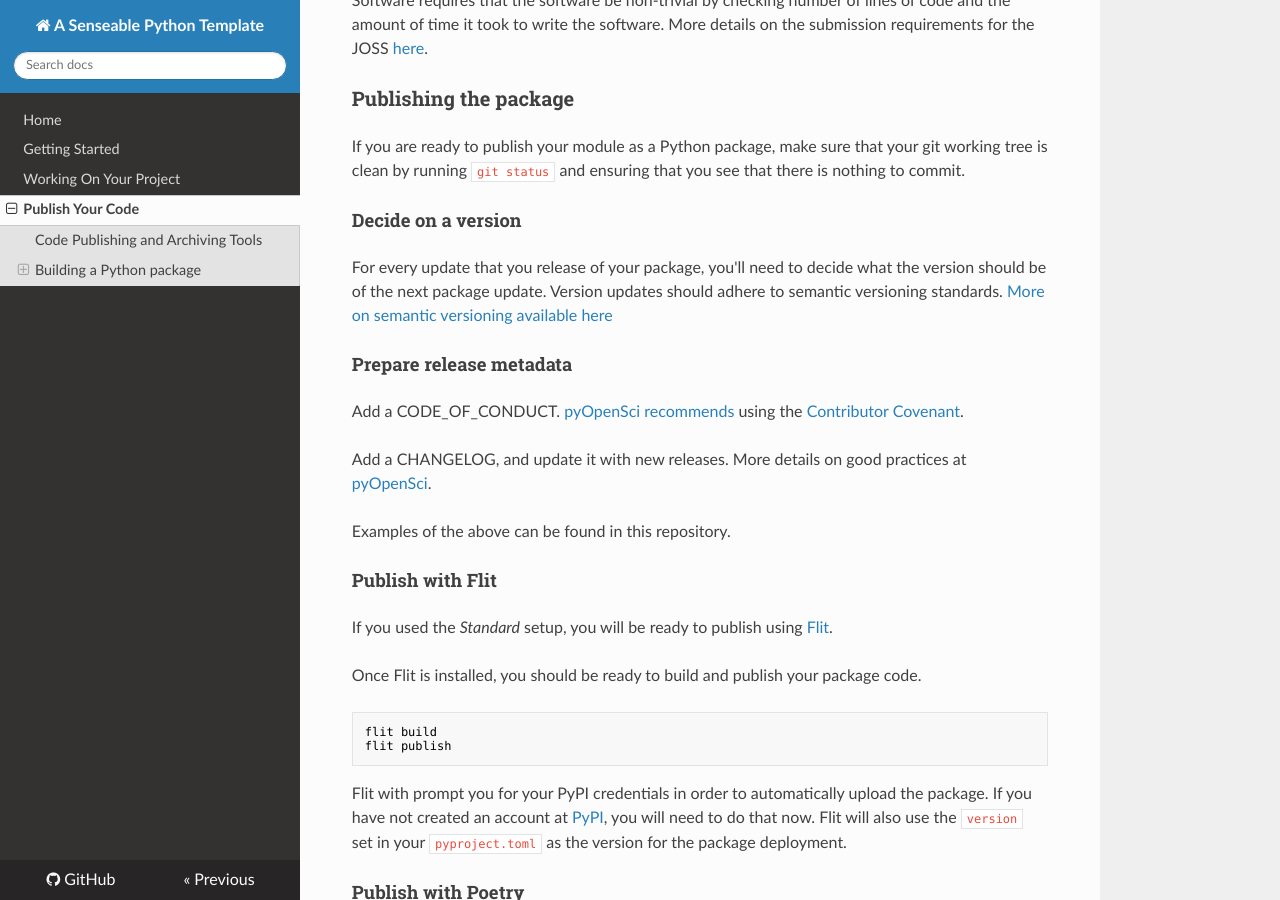
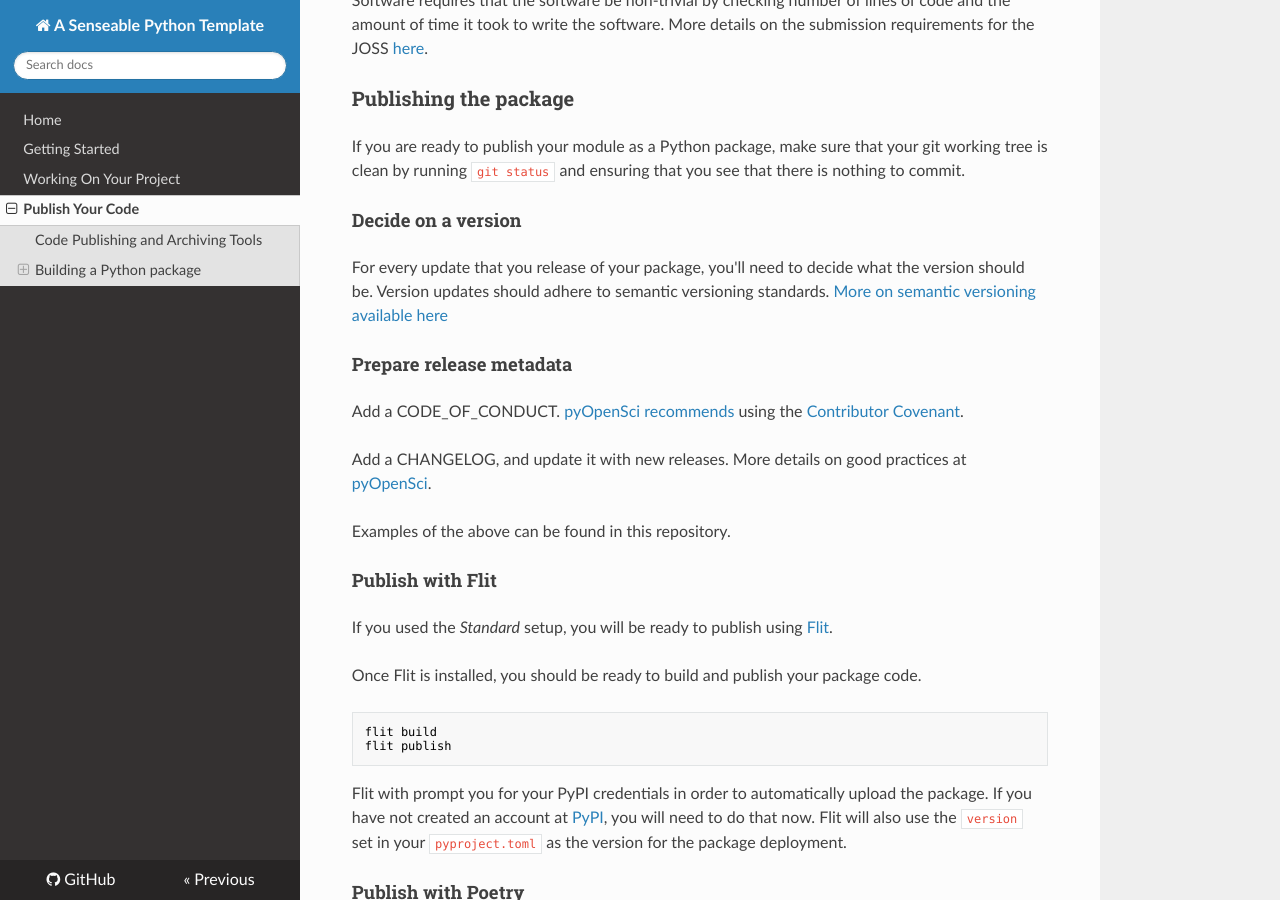
Before and after one commit to daydemir/senseable-python-template, an MkDocs documentation site: the page built from docs/publish-your-code.md, in a window 1280 px wide and 900 px high, scrolled down 1037 px. Built offline with MkDocs 1.6.1, drawn with Linux system fonts in a browser that asks for light colours; nearby versions of some CDN libraries.

Commit message:
publish wording

```diff
--- a/docs/publish-your-code.md
+++ b/docs/publish-your-code.md
@@ -35,7 +35,7 @@ If you would like to have your package peer-reviewed and its visibility increase
 If you are ready to publish your module as a Python package, make sure that your git working tree is clean by running `git status` and ensuring that you see that there is nothing to commit.
 
 #### Decide on a version
-For every update that you release of your package, you'll need to decide what the version should be of the next package update. Version updates should adhere to semantic versioning standards. [More on semantic versioning available here](https://devhints.io/semver)
+For every update that you release of your package, you'll need to decide what the version should be. Version updates should adhere to semantic versioning standards. [More on semantic versioning available here](https://devhints.io/semver)
 
 #### Prepare release metadata
 Add a CODE_OF_CONDUCT. [pyOpenSci recommends](https://www.pyopensci.org/python-package-guide/documentation/repository-files/code-of-conduct-file.html#why-you-need-a-code-of-conduct) using the [Contributor Covenant](https://www.contributor-covenant.org/version/2/1/code_of_conduct/).
```
